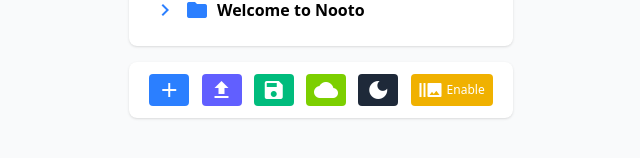
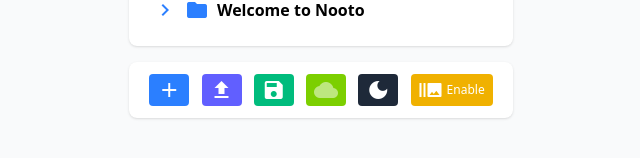
Before and after one commit to Berikai/nooto, a SvelteKit app: page / in a window 1280 px wide. Shown: the part 346-504 px from the top of the page, without its empty margins (319-959 px from the left). Built offline with nearby package versions, Linux system fonts and the light colour scheme.

Commit message:
Add cloud check at initialization

```diff
--- a/src/routes/+page.svelte
+++ b/src/routes/+page.svelte
@@ -3,6 +3,11 @@
     import { marked } from "marked";
 
     let cloudStatus = "";
+
+    if (browser && localStorage.getItem("nootoCloudAPI") === "") {
+        localStorage.removeItem("nootoCloudAPI");
+        cloudStatus = "";
+    } else cloudStatus = "animate-pulse";
 
     let showNotification = false;
     let notificationTimeout;
```
